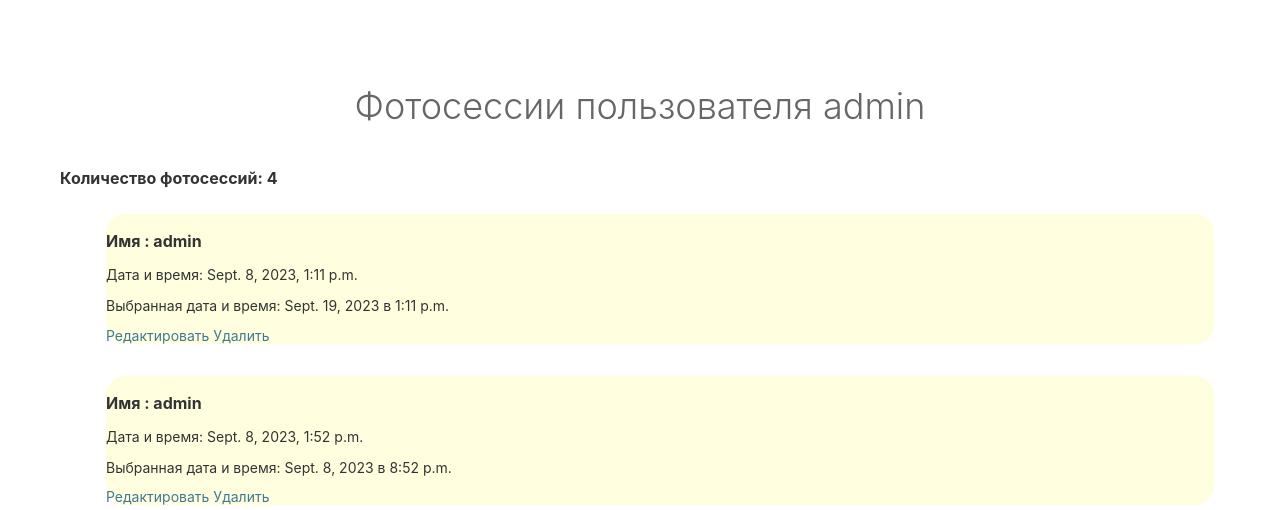
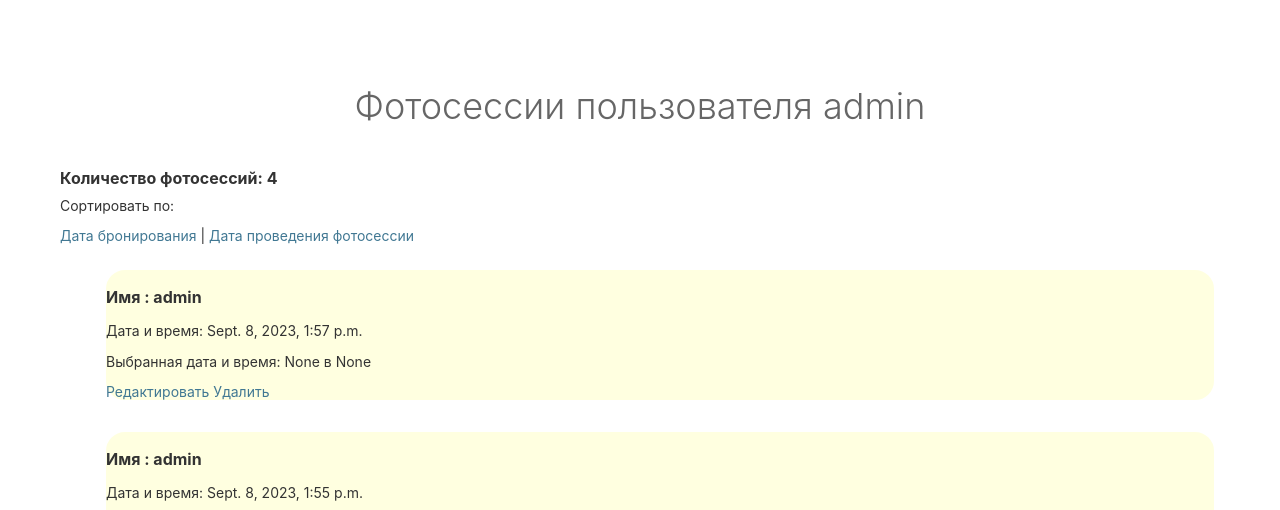
Before and after one commit to Alexander4409/pythonProjectyMyPortfolio, a Django app: page /reg_form/photosessions/ in a window 1280 px wide. Shown: the part 176-686 px from the top of the page. Run offline with Django 4.2, Linux system fonts and the light colour scheme; a user stored in the database is signed in; data comes from the database, SQL or seed files in the repository; both versions use the stored data as it was after the commit.

Commit message:
debug 4, add reserve control

```diff
--- a/PH_portfolio/reg_form/models.py
+++ b/PH_portfolio/reg_form/models.py
@@ -1,6 +1,8 @@
 from django.db import models
 from django.contrib.auth.models import User
 # Create your models here.
+
+
 class DTModel(models.Model):
     name = models.CharField(max_length=64,null=True)
     date = models.DateField(null=True)
--- a/PH_portfolio/reg_form/templates/reg_form/currentRegForm_v2.html
+++ b/PH_portfolio/reg_form/templates/reg_form/currentRegForm_v2.html
@@ -5,7 +5,7 @@
 
 {% block content %}
 
-<h1>Выбранные фотосессии</h1>
+<h1>Выберете дату проведение вашей фотосесии</h1>
 <form method="POST">
     {% csrf_token %}
     {{ form.media }}
--- a/PH_portfolio/reg_form/templates/reg_form/photosessions.html
+++ b/PH_portfolio/reg_form/templates/reg_form/photosessions.html
@@ -6,7 +6,15 @@
 
 
 <h1>Фотосессии пользователя {{ request.user.username }}</h1>
+
 <h2>Количество фотосессий: {{ blogs.count }}</h2>
+
+<div class="sorting-options">
+    <p>Сортировать по:</p>
+    <a href="?sort_by=booking_date">Дата бронирования</a> |
+    <a href="?sort_by=photosession_date">Дата проведения фотосессии</a>
+</div>
+
 
 <ul>
   {% for DTModel_instance in blogs %}
--- a/PH_portfolio/reg_form/views.py
+++ b/PH_portfolio/reg_form/views.py
@@ -1,4 +1,4 @@
-from django.shortcuts import render, redirect
+from django.shortcuts import render, redirect, get_object_or_404
 from django.contrib.auth.forms import UserCreationForm, AuthenticationForm
 from django.contrib.auth.models import User
 from django.contrib.auth import login, logout, authenticate
@@ -7,6 +7,8 @@ from django.contrib.auth.decorators import login_required
 
 from .models import DTModel
 from .forms import DTModelForm
+
+
 
 # Create your views here.
 def home(request):
@@ -71,17 +73,21 @@ def currentRegForm_v2(request):
 
 
 
-
 @login_required
 def photosessions(request):
-    photo_S = DTModel.objects.filter(user=request.user).order_by("-date")
-    return render(request, 'reg_form/photosessions.html', {'blogs': photo_S, 'user': request.user})
+    sort_by = request.GET.get('sort_by', 'booking_date')
+
+    if sort_by == 'booking_date':
+        photo_S = DTModel.objects.filter(user=request.user).order_by("-date_time")
+    elif sort_by == 'photosession_date':
+        photo_S = DTModel.objects.filter(user=request.user).order_by("-date")
+    else:
+        photo_S = DTModel.objects.filter(user=request.user).order_by("-date_time")
+
+    return render(request, 'reg_form/photosessions.html', {'blogs': photo_S, 'user': request.user, 'sort_by': sort_by})
 
 
 #delete record
-from django.shortcuts import render, redirect, get_object_or_404
-from .models import DTModel
-from .forms import DTModelForm
 
 
 def delete_record(request, record_id):
```
Also changed, not shown: PH_portfolio/db.sqlite3.
